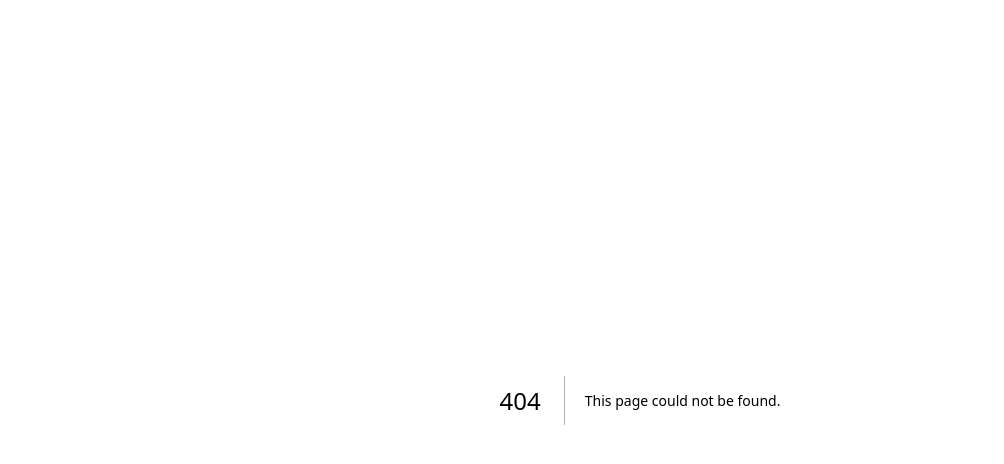
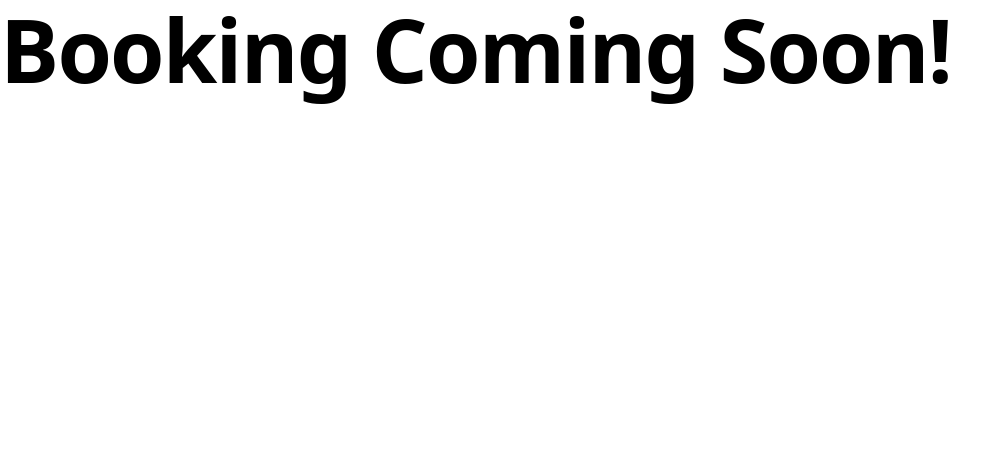
Before and after one commit to brooke-dev/blyssfull, a Next.js app: page /book in a window 1280 px wide. Before the commit this address had no page. Shown: the top 464 px of the page, without its empty margins (0-1004 px from the left). Built offline with nearby package versions, Linux system fonts and the light colour scheme.

Commit message:
coming soon?

```diff
--- /dev/null
+++ b/pages/book.js
@@ -0,0 +1,11 @@
+import React from "react";
+
+export default function Book() {
+  return (
+    <div className="w-screen flex-auto justify-center align-center">
+        <h1 className="text-5xl md:text-6xl font-extrabold leading-tighter tracking-tighter mb-4" data-aos="zoom-y-out">
+        Booking Coming Soon!
+        </h1>
+    </div>
+  );
+}
```
